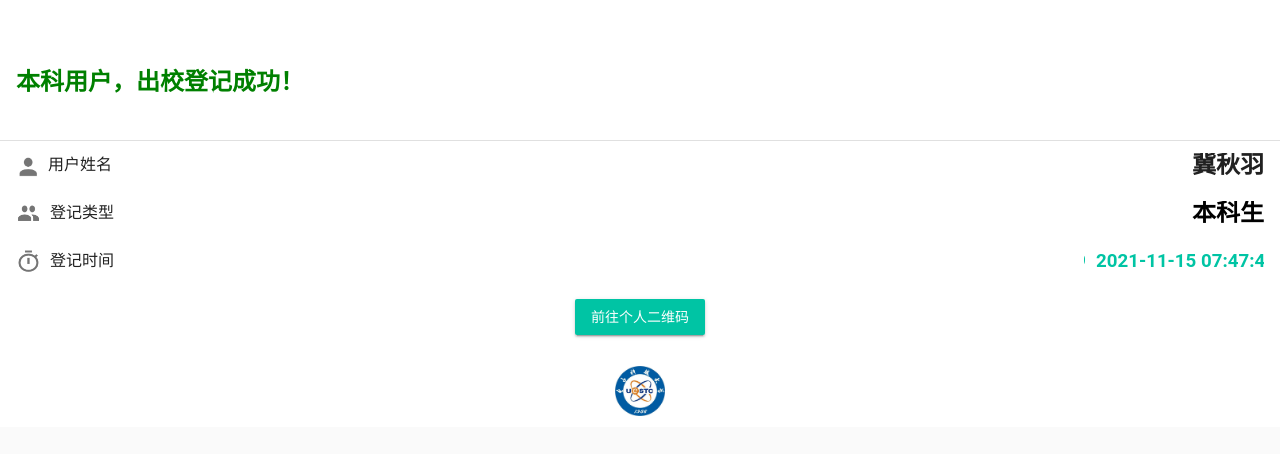
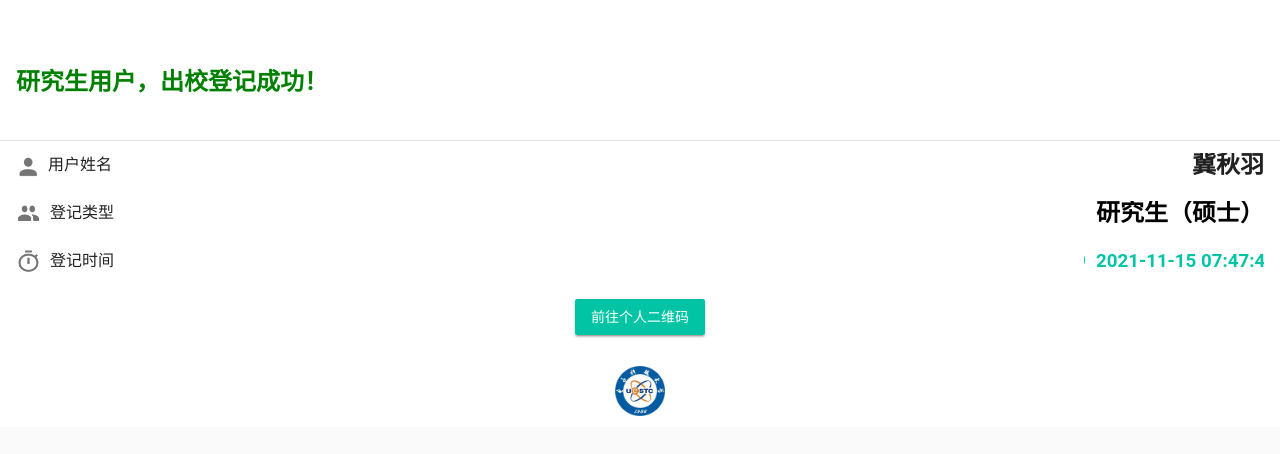
Before and after one commit to Carson220/demo-out, a plain HTML site: page index.html in a window 1280 px wide. Drawn offline with Linux system fonts and the light colour scheme; no server answers; a web font is replaced by a local one.

Commit message:
Update index.html

```diff
--- a/index.html
+++ b/index.html
@@ -908,7 +908,7 @@
               <div data-v-477b291f="" class="v-list__tile__content">
                 <div data-v-477b291f="" class="v-list__tile__title warning--text">
                   <div data-v-477b291f="" class="layout justify-end">
-                    <h2 data-v-477b291f="" id="usertype" style="color:black">本科生</h2>
+                    <h2 data-v-477b291f="" id="usertype" style="color:black">研究生（硕士）</h2>
                   </div>
                 </div>
               </div>
@@ -974,8 +974,8 @@
                             //document.getElementById("username").innerHTML = gbkName;
                           //}
                           document.getElementById("username").innerHTML = "冀秋羽";
-                          document.getElementById("usertype").innerHTML = "本科生";
-                          document.getElementById("userPasstext").innerHTML = "本科用户，出校登记成功！";
+                          document.getElementById("usertype").innerHTML = "研究生（硕士）";
+                          document.getElementById("userPasstext").innerHTML = "研究生用户，出校登记成功！";
                         </script>
                       </div>
                     </h3>
```
